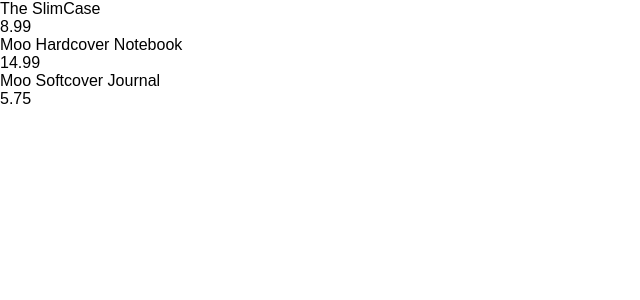
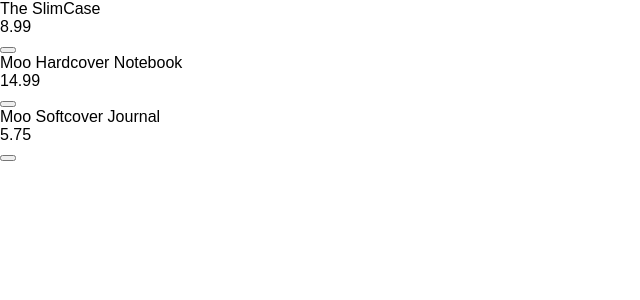
Before and after one commit to kiraarghy/MooCart, a React (Create React App) app: page / in a window 1280 px wide. Shown: the top 300 px of the page, without its empty margins (0-640 px from the left). Built offline with nearby package versions, Linux system fonts and the light colour scheme.

Commit message:
added funciton handleAddToCart

```diff
--- a/src/App.js
+++ b/src/App.js
@@ -12,6 +12,7 @@
       <div>
         <div>{this.props.title}</div>
         <div>{this.props.price}</div>
+        <button onClick={e => this.props.handleAddToCart(e, this.props.id)} />
       </div>
     );
   }
@@ -19,15 +20,19 @@
 
 class DisplayContainer extends React.Component {
   render() {
-    var renderedProductList = this.props.products.map((product, key=this.props.products.id) => {
+    var renderedProductList = this.props.products.map(
+      (product, key = this.props.products.id) => {
         return (
           <DisplayProducts
             title={product.title}
             price={product.price}
             key={product.id}
+            id={product.id}
+            handleAddToCart={this.props.handleAddToCart}
           />
         );
-    });
+      }
+    );
     return <div>{renderedProductList}</div>;
   }
 }
@@ -65,15 +70,33 @@
     });
   }
 
+  //Array returned is in different order than before, maybe look at changing this but doesn't affect function atm?
+  handleAddToCart = (e, id) => {
+    let selectedProducts = this.state.products.find(
+      product => product.id === id
+    );
+
+    selectedProducts.quantity += 1;
+    selectedProducts.inBasket = true;
+
+    let allOtherProducts = this.state.products.filter(
+      product => product.id !== id
+    );
+
+    let spreadAllOtherProducts = [...allOtherProducts, selectedProducts];
+    this.setState({
+      products: spreadAllOtherProducts
+    });
+  };
+
   render() {
     return (
       <div className="App">
         <DisplayContainer
           products={this.state.products}
+          handleAddToCart={this.handleAddToCart}
         />
-        <BasketContainer
-          products={this.state.products}
-        />
+        <BasketContainer products={this.state.products} />
       </div>
     );
   }
```
Lines whose indentation alone changed are shown as unchanged.
